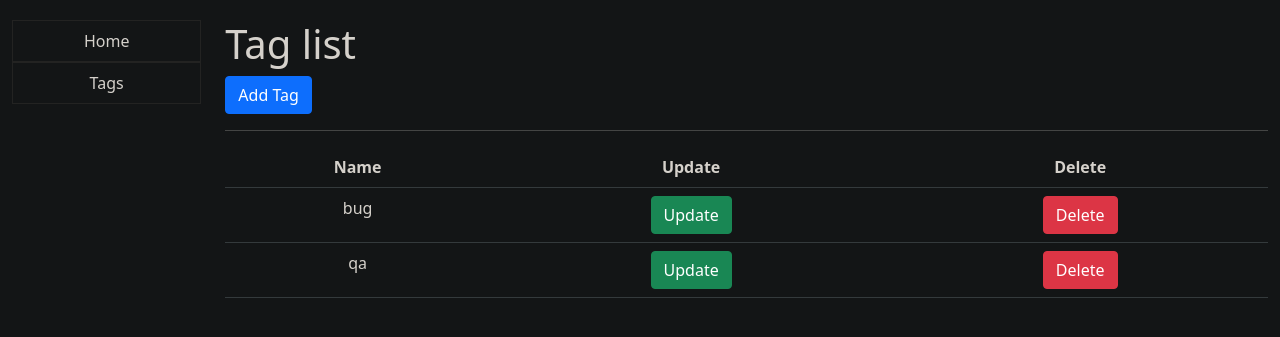
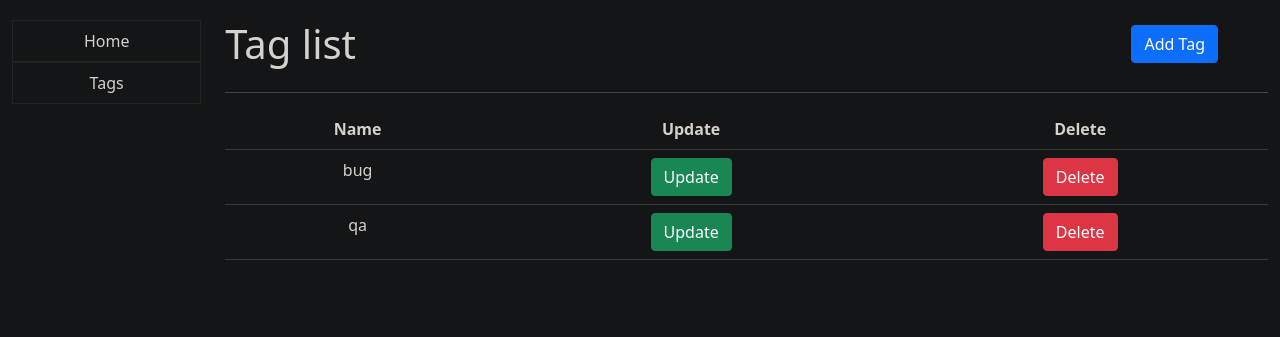
Before and after one commit to usrofgh/django_mate_practice, a Django app: page /tags/ in a window 1280 px wide. Shown: the top 337 px of the page. Run offline with Django 4.2, Linux system fonts and the light colour scheme; data comes from the database, SQL or seed files in the repository.

Commit message:
Visual improving of buttons locations

```diff
--- a/templates/todo/tag_list.html
+++ b/templates/todo/tag_list.html
@@ -5,8 +5,8 @@
 {% endblock %}
 
 {% block content %}
-  <h1>Tag list</h1>
-  <a href="{% url 'todo:tag-create' %}" class="btn btn-primary">Add Tag</a>
+  <h1 class="inline-block">Tag list</h1>
+  <a href="{% url 'todo:tag-create' %}" class="btn btn-primary float-right">Add Tag</a>
   <hr>
   <div class="tasks">
   <table class="table">
```
